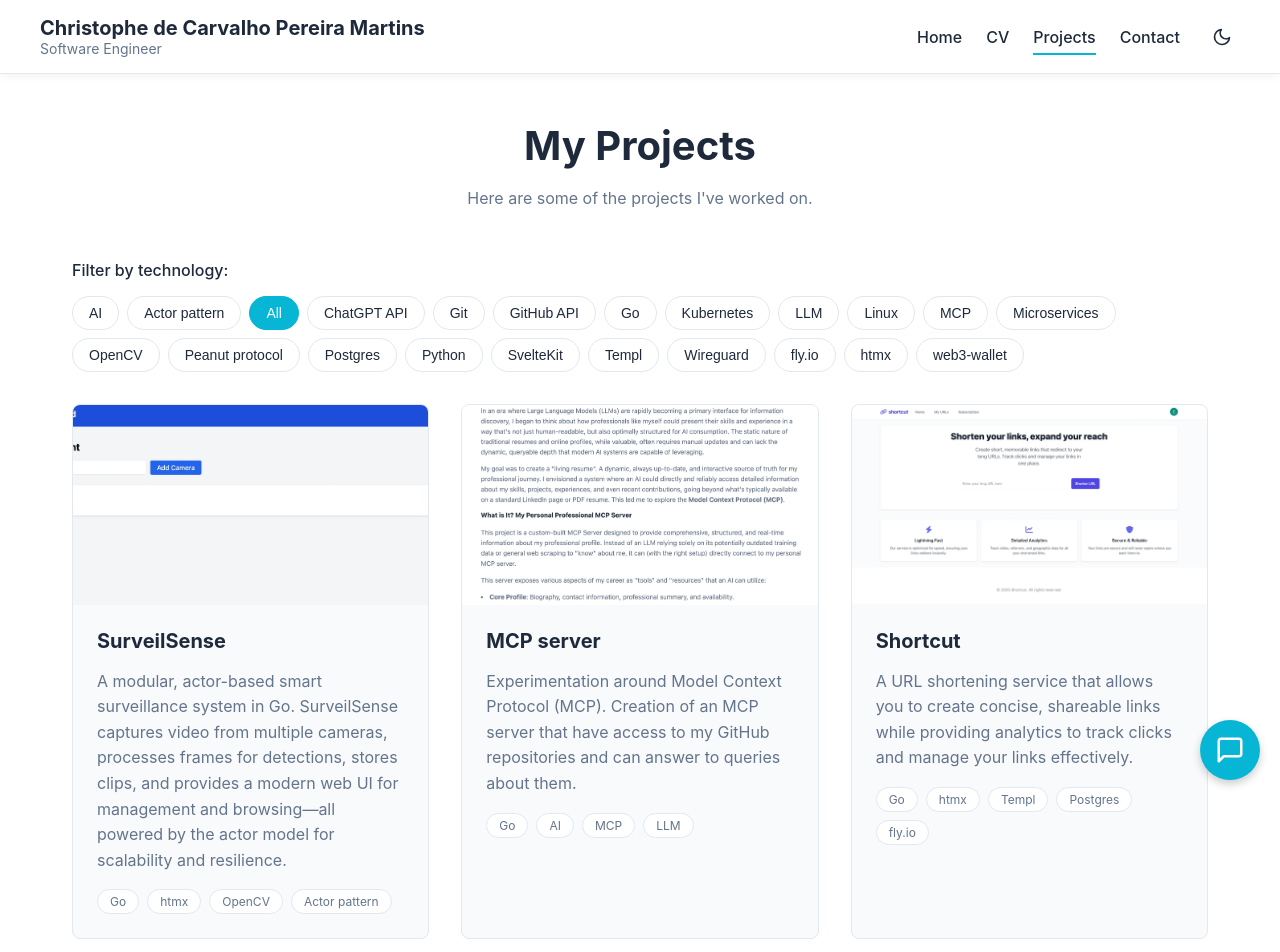
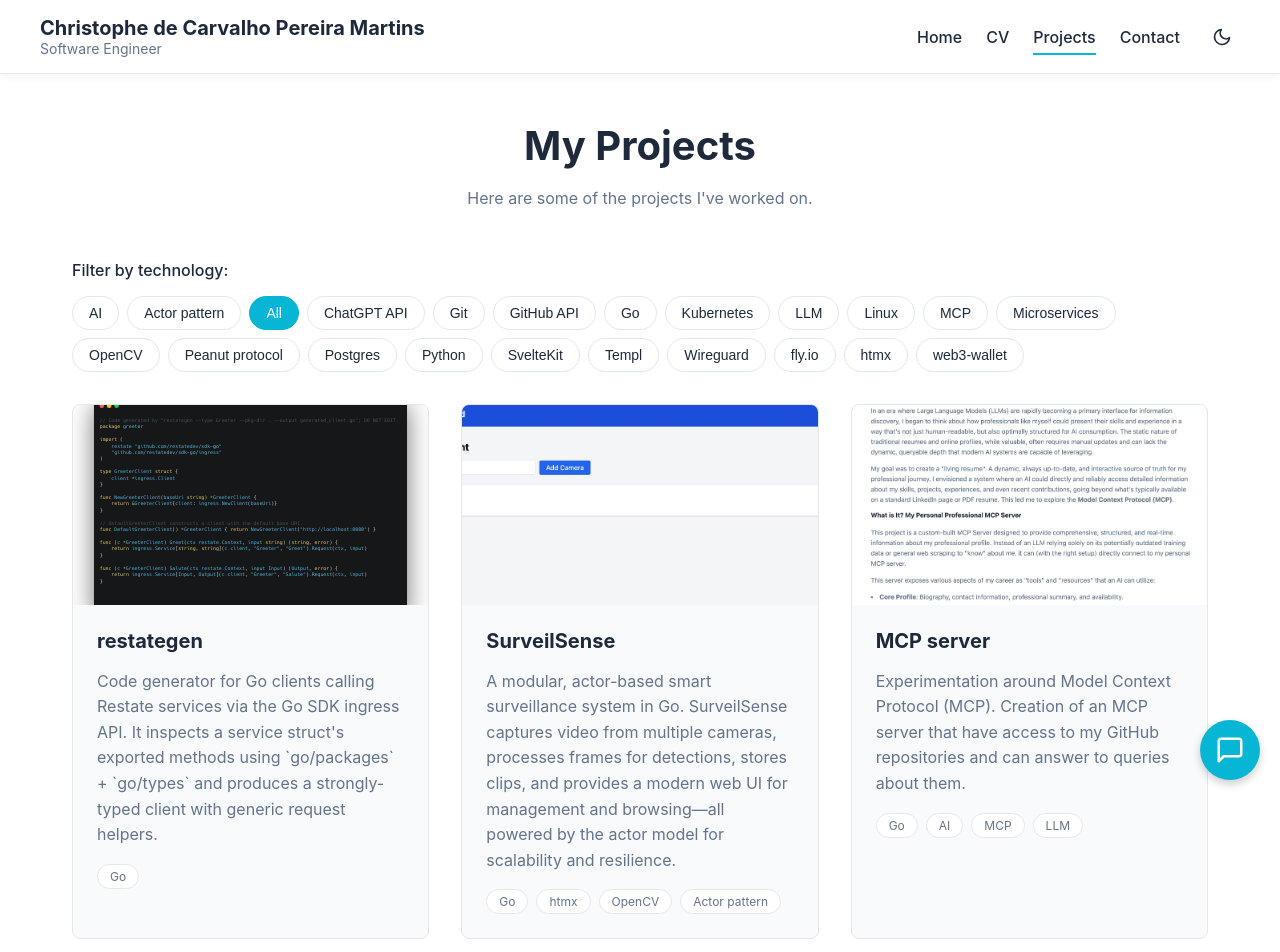
Before and after one commit to zaibon/cdcpm.dev, a SvelteKit app: page /projects in a window 1280 px wide. Shown: the top 952 px of the page. Built offline with nearby package versions, Linux system fonts and the light colour scheme.

Commit message:
add restategen project

```diff
--- a/src/routes/projects/+page.svelte
+++ b/src/routes/projects/+page.svelte
@@ -2,6 +2,14 @@
 	import { fly } from 'svelte/transition';
 
 	const projects = $state([
+		{
+			title: 'restategen',
+			description:
+				"Code generator for Go clients calling Restate services via the Go SDK ingress API. It inspects a service struct's exported methods using `go/packages` + `go/types` and produces a strongly-typed client with generic request helpers.",
+			image: '/images/restagen.svg',
+			technologies: ['Go'],
+			repoUrl: 'https://github.com/zaibon/retategen'
+		},
 		{
 			title: 'SurveilSense',
 			description:
```
Also changed, not shown: static/images/restagen.svg (added).
